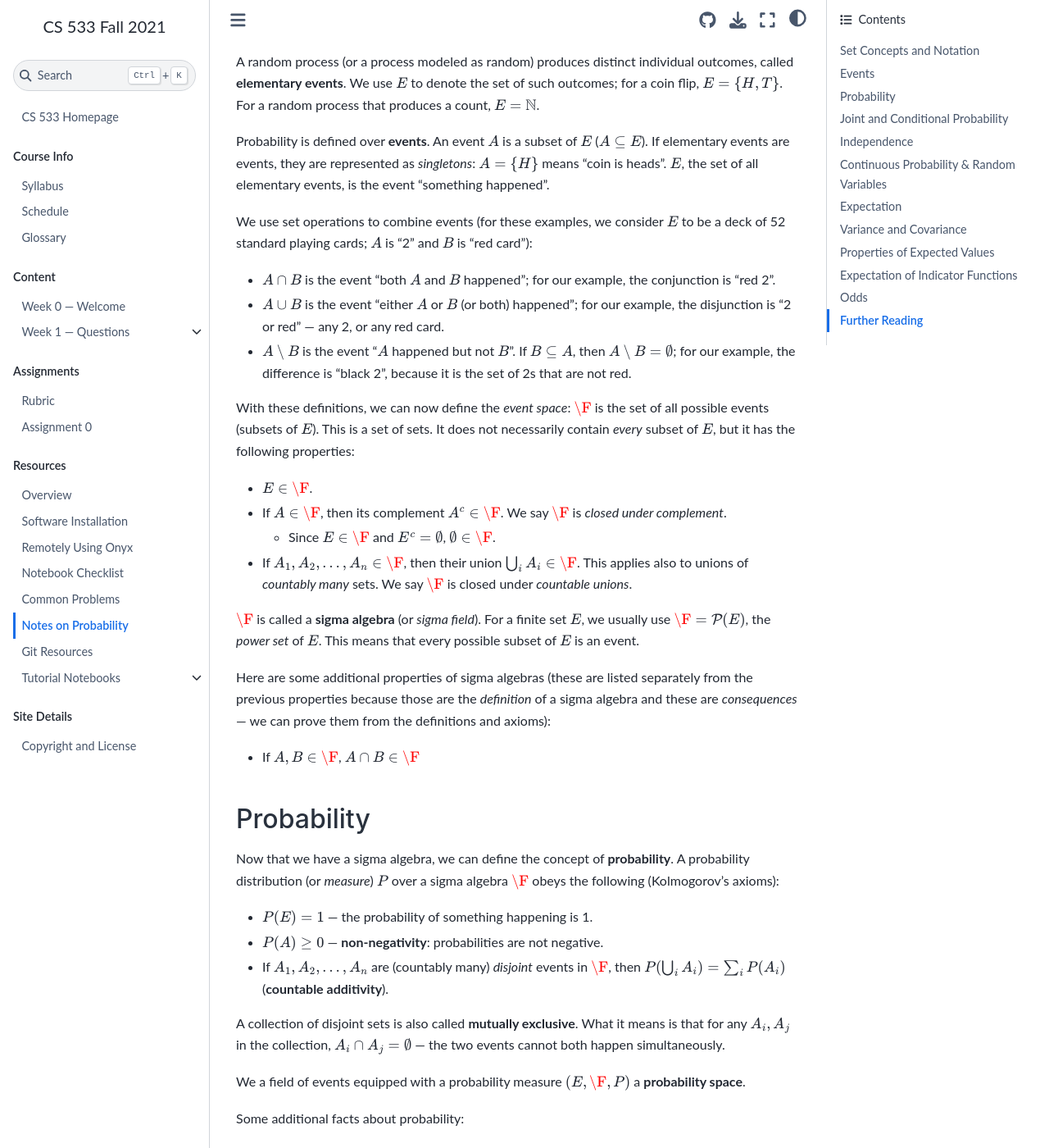
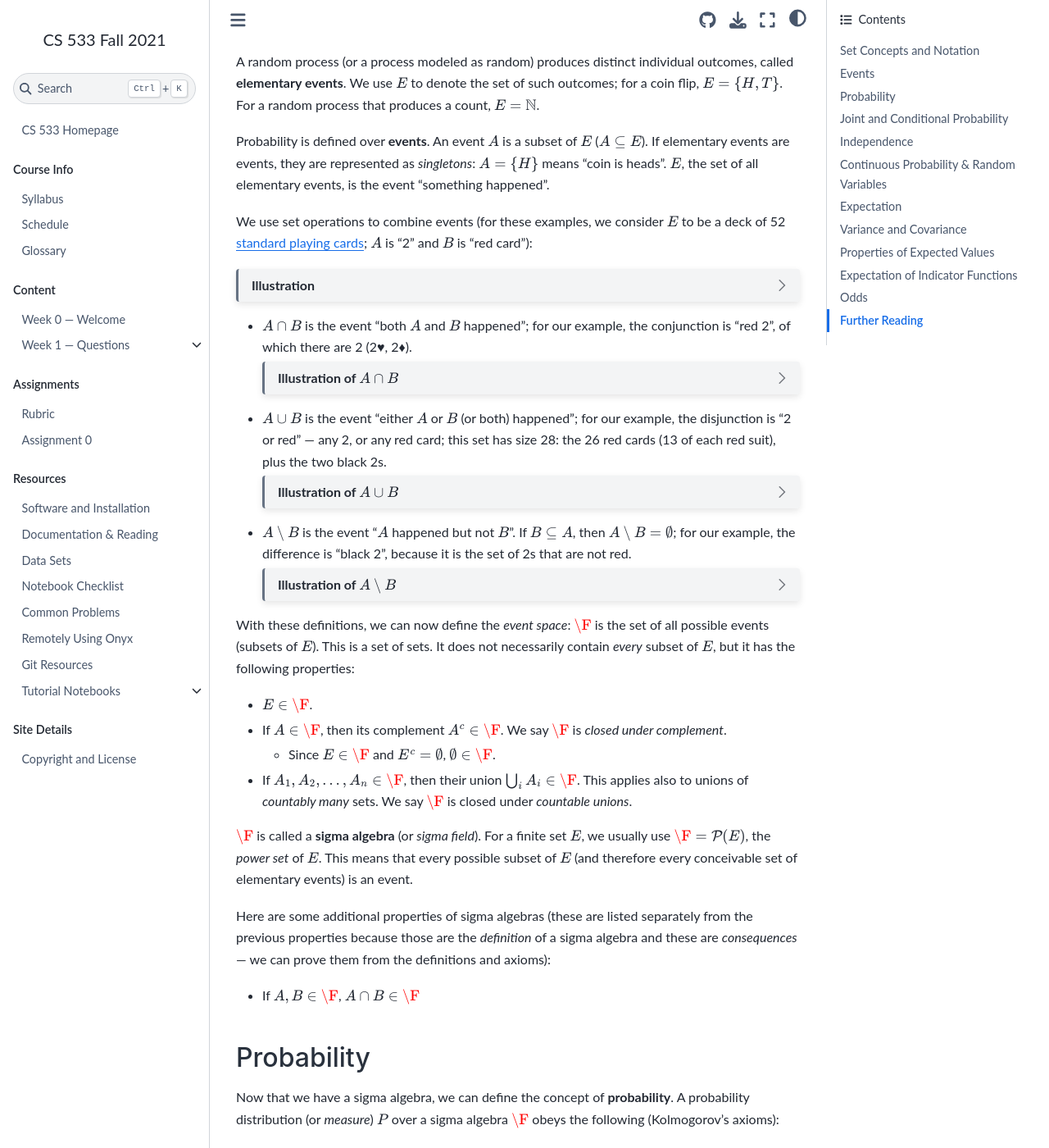
Before and after one commit to mdekstrand/cs533-web, a Jupyter Book: the page built from resources/probability.md, in a window 1280 px wide and 1400 px high, scrolled down 1469 px. Shown: the whole window at 82% size. Built offline with Jupyter Book 1.0.4 settings and Sphinx 7.4.7 and the Sphinx Book theme 1.1.4, drawn with Linux system fonts in a browser that asks for light colours; pages that are not in the unit, such as notebooks, are missing from menus; a style sheet for code colours, icons or effects is not loaded; some of the changed text lies outside the part shown.

Commit message:
Illustrate the playing cards

```diff
--- a/_toc.yml
+++ b/_toc.yml
@@ -21,13 +21,12 @@
   - file: assignments/A0/index
 - caption: Resources
   chapters:
-  - file: resources/index
-    title: Overview
   - file: resources/software
-  - file: resources/onyx
+  - file: resources/documentation.md
+  - file: resources/datasets.md
   - file: resources/notebook-checklist
   - file: resources/problems
-  - file: resources/probability
+  - file: resources/onyx
   - file: resources/git-resources
   - file: resources/tutorials/index
     sections:
--- a/resources/probability.md
+++ b/resources/probability.md
@@ -50,11 +50,31 @@
 If elementary events are events, they are represented as *singletons*: $A = \{H\}$ means “coin is heads”.
 $E$, the set of all elementary events, is the event “something happened”.
 
-We use set operations to combine events (for these examples, we consider $E$ to be a deck of 52 standard playing cards; $A$ is “2” and $B$ is “red card”):
+[cards]: https://en.wikipedia.org/wiki/Standard_52-card_deck
 
-- $A \cap B$ is the event “both $A$ and $B$ happened”; for our example, the conjunction is “red 2”.
-- $A \cup B$ is the event “either $A$ or $B$ (or both) happened”; for our example, the disjunction is “2 or red” — any 2, or any red card.
-- $A \setminus B$ is the event “$A$ happened but not $B$”. If $B \subseteq A$, then $A \setminus B = \emptyset$; for our example, the difference is “black 2”, because it is the set of 2s that are not red.
+We use set operations to combine events (for these examples, we consider $E$ to be a deck of 52 [standard playing cards][cards]; $A$ is “2” and $B$ is “red card”):
+
+:::{dropdown} Illustration
+![Cards, A, and B](../images/playing-cards.png)
+:::
+
+-   $A \cap B$ is the event “both $A$ and $B$ happened”; for our example, the conjunction is “red 2”, of which there are 2 (2♥, 2♦).
+
+    :::{dropdown} Illustration of $A \cap B$
+    ![Highlighting A∩B](../images/playing-cards-aib.png)
+    :::
+
+-   $A \cup B$ is the event “either $A$ or $B$ (or both) happened”; for our example, the disjunction is “2 or red” — any 2, or any red card; this set has size 28: the 26 red cards (13 of each red suit), plus the two black 2s.
+
+    :::{dropdown} Illustration of $A \cup B$
+    ![Highlighting A∪B](../images/playing-cards-aub.png)
+    :::
+
+-   $A \setminus B$ is the event “$A$ happened but not $B$”. If $B \subseteq A$, then $A \setminus B = \emptyset$; for our example, the difference is “black 2”, because it is the set of 2s that are not red.
+
+    :::{dropdown} Illustration of $A \setminus B$
+    ![Highlighting A\B](../images/playing-cards-amb.png)
+    :::
 
 With these definitions, we can now define the *event space*: $\F$ is the set of all possible events (subsets of $E$).
 This is a set of sets.
@@ -67,7 +87,7 @@
 
 $\F$ is called a **sigma algebra** (or *sigma field*).
 For a finite set $E$, we usually use $\F = \mathcal{P}(E)$, the *power set* of $E$.
-This means that every possible subset of $E$ is an event.
+This means that every possible subset of $E$ (and therefore every conceivable set of elementary events) is an event.
 
 Here are some additional properties of sigma algebras (these are listed separately from the previous properties because those are the *definition* of a sigma algebra and these are *consequences* — we can prove them from the definitions and axioms):
 
```
Also changed, not shown: resources/datasets.md (added, +9 -0 lines), resources/documentation.md (added, +45 -0 lines), resources/index.md (+3 -59 lines), resources/software.md (+18 -4 lines), images/playing-cards-aib.png (added), images/playing-cards-amb.png (added), images/playing-cards-aub.png (added), images/playing-cards.png (added), 2 other files.
